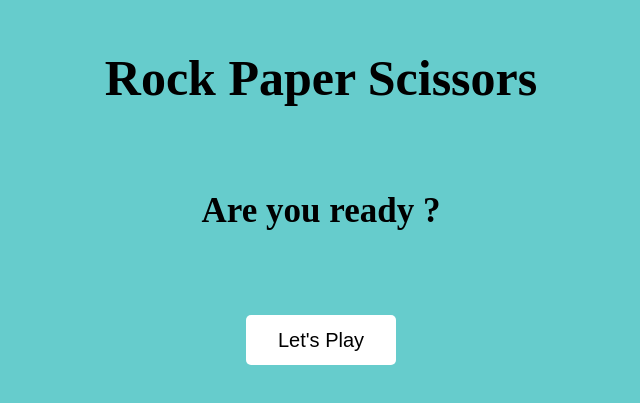
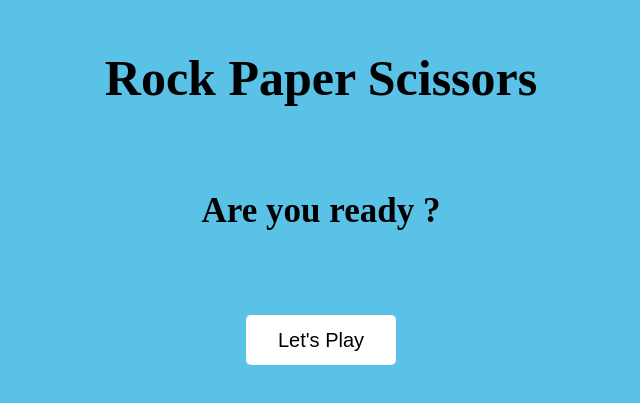
Before and after one commit to moaz-ahmed-asif/Rock-Paper-Scissors, a plain HTML site: page index.html in a window 1280 px wide. Shown: the part 153-556 px from the top of the page, without its empty margins (319-959 px from the left). Drawn offline with Linux system fonts and the light colour scheme.

Commit message:
Update rock paper scissor.css

```diff
--- a/rock paper scissor.css
+++ b/rock paper scissor.css
@@ -7,7 +7,7 @@
 
 section{
 	height: 100vh;
-	background: #66cccc;
+	background: #5BC2E7;
 }
 
 .score{
```
